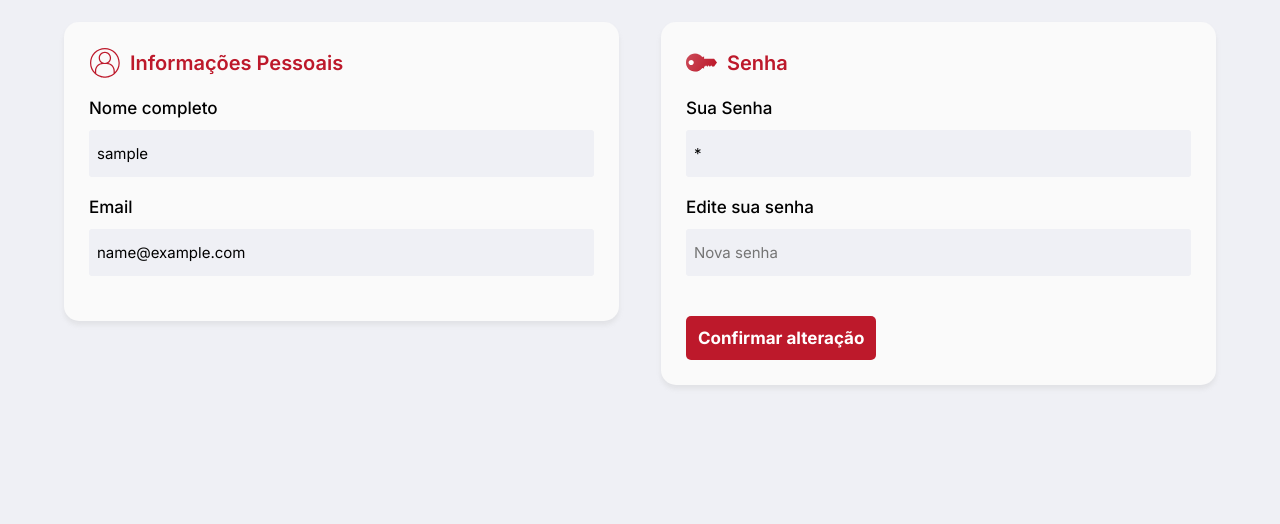
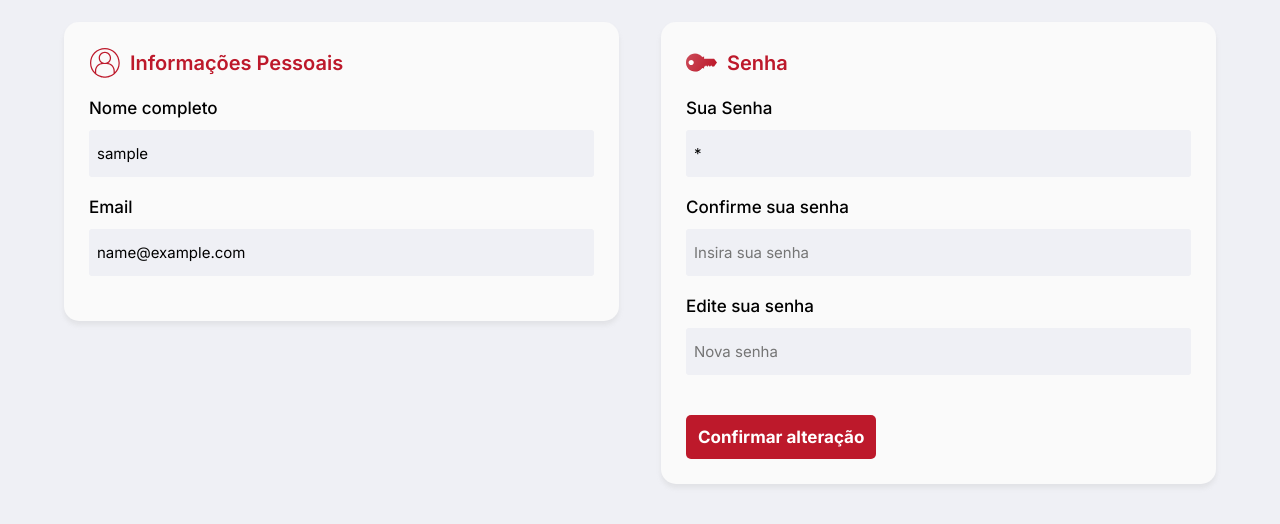
Before and after one commit to g3art3ch/GearTech, a PHP site: page /GearTech/assets/pages_connected/user.php in a window 1280 px wide. Shown: the part 216-740 px from the top of the page. Run offline with PHP 8.4, Linux system fonts and the light colour scheme; the visitor is signed in with stand-in values (Sample User, id 1).

Commit message:
edit user

```diff
--- a/assets/pages/catalog.php
+++ b/assets/pages/catalog.php
@@ -77,7 +77,7 @@ include('protect.php');
                         <a href="filtered_catalog.php?Marca=Audi" class="name-logotype">Audi</a>
                     </div>
                     <div class="item-logotype">
-                        <a href="" class="card-logotype">
+                        <a href="filtered_catalog.php?Marca=BMW" class="card-logotype">
                             <div class="box-image-logotype">
                                 <img src="../logo_images/bmw.png" alt="">
                             </div>
--- a/assets/pages_connected/user.php
+++ b/assets/pages_connected/user.php
@@ -88,6 +88,8 @@ include('protect.php');
                         $asterisks = str_repeat('*', strlen($senha));
                         echo '<input type=text  value=' . $asterisks . ' readonly>';
                         ?>
+                        <label for="">Confirme sua senha</label>
+                        <input type="text" placeholder="Insira sua senha">
                         <label for="">Edite sua senha</label>
                         <input type="text" placeholder="Nova senha">
                         <a href="#"><button>Confirmar alteração</button></a>
```
